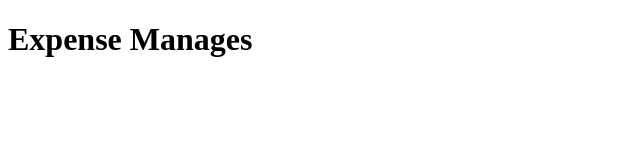
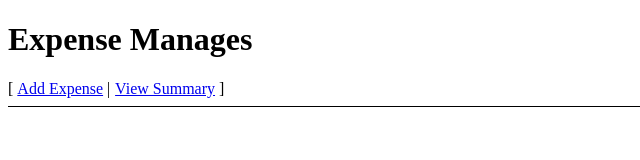
Before and after one commit to Satya190597/expense_manager_app, a website: page app/index.html in a window 1280 px wide. Shown: the whole page, without its empty margins (0-640 px from the left). Drawn offline with nearby package versions, Linux system fonts and the light colour scheme; some packages are replaced by stand-ins of ours.

Commit message:
Added Empty Home Controller & Partial View

```diff
--- a/app/index.html
+++ b/app/index.html
@@ -1,4 +1,5 @@
 <!DOCTYPE html>
+<html lang="en" ng-app="myApp">
   <head>
     <meta charset="utf-8">
     <meta name="viewport" content="width=device-width, user-scalable=no">
@@ -18,3 +19,4 @@
     <script src="js/filters.js"></script>
     <script src="js/directives.js"></script>
   </body>
+</html>
--- a/app/js/controllers.js
+++ b/app/js/controllers.js
@@ -1,6 +1,4 @@
 'use strict';
-
-/* Controllers */
 
 angular.module('myApp.controllers', [])
   .controller('MyCtrl1', ['$scope', function($scope) {
@@ -8,4 +6,7 @@ angular.module('myApp.controllers', [])
   }])
   .controller('MyCtrl2', ['$scope', function($scope) {
 
-  }]);
+  }])
+  .controller('HomeCtrl',['$scope',function($scope){
+
+  }])
--- /dev/null
+++ b/app/partials/home.html
@@ -0,0 +1,4 @@
+<ul class="menu">
+    <li><a href="#/add-expense">Add Expense</a></li>
+    <li><a href="#/view-summary">View Summary</a></li>
+</ul>
```
Also changed, not shown: app/partials/partial1.html (deleted, +0 -1 lines). Lines whose indentation alone changed are shown as unchanged.
